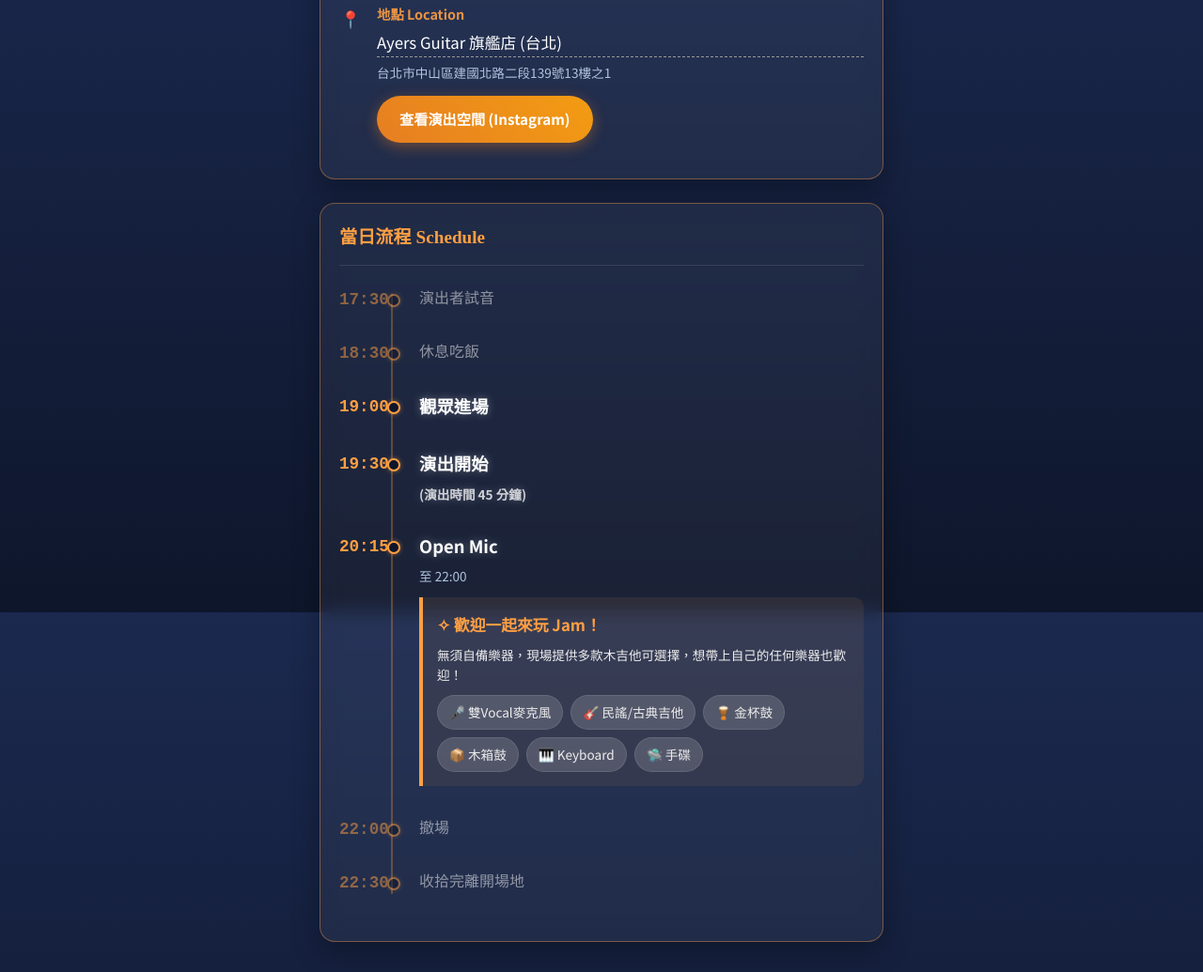
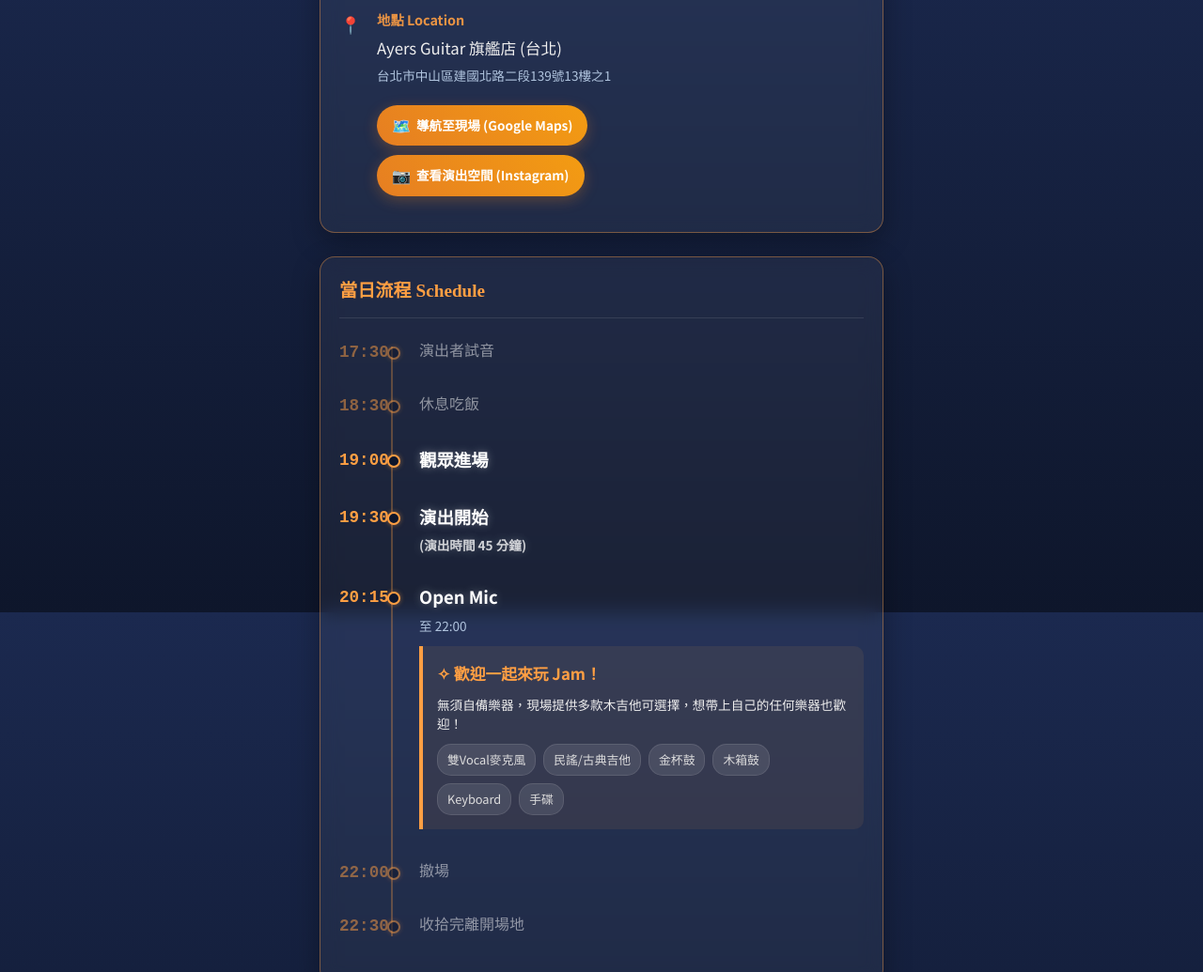
Before and after one commit to katewebsite/ayers, a plain HTML site: page index.html in a window 1280 px wide. Shown: the part 948-1983 px from the top of the page at 94% size. Drawn offline with Linux system fonts and the light colour scheme.

Commit message:
Update index.html

```diff
--- a/index.html
+++ b/index.html
@@ -126,34 +126,42 @@
             font-size: 1.05rem;
             color: #eee;
             display: block;
+            margin-bottom: 4px;
         }
 
         .note {
             font-size: 0.85rem;
             color: var(--text-gray);
-            margin-top: 6px;
+            margin-top: 4px;
             line-height: 1.5;
         }
 
-        /* --- 按鈕 --- */
+        /* --- 按鈕 (修改為較小尺寸) --- */
         .btn {
-            display: inline-block;
+            display: inline-flex; /* 改為 flex 以便對齊圖示 */
+            align-items: center;
+            justify-content: center;
             background: linear-gradient(45deg, #e67e22, #f39c12);
             color: white;
             text-decoration: none;
-            padding: 12px 24px; /* 增加按鈕觸控區域 */
+            /* 【修改】縮小內距與字體 */
+            padding: 8px 16px;
+            font-size: 0.85rem;
             border-radius: 50px;
             font-weight: bold;
-            margin-top: 15px;
+            margin-top: 10px; /* 按鈕間距 */
             transition: all 0.2s;
-            box-shadow: 0 4px 15px rgba(230, 126, 34, 0.4);
-            font-size: 0.95rem;
-            text-align: center;
+            box-shadow: 0 4px 15px rgba(230, 126, 34, 0.3);
             width: fit-content;
         }
         .btn:active { /* 手機版點擊效果 */
             transform: scale(0.98);
             filter: brightness(0.9);
+        }
+        /* 按鈕內圖示 */
+        .btn-icon {
+            margin-right: 6px;
+            font-size: 1rem;
         }
 
         /* --- 流程表 (時間軸) --- */
@@ -243,13 +251,14 @@
             gap: 8px; /* 標籤間距 */
         }
 
+        /* 【修改】標籤樣式調整 */
         .instrument-tags span {
             display: inline-block;
-            background: rgba(255,255,255,0.15);
-            padding: 6px 12px; /* 增加標籤大小 */
-            border-radius: 20px; /* 圓角 */
-            font-size: 0.85rem;
-            color: #eee;
+            background: rgba(255,255,255,0.1);
+            padding: 5px 10px; /* 稍微縮小標籤內距 */
+            border-radius: 15px;
+            font-size: 0.8rem; /* 稍微縮小字體 */
+            color: #ddd; /* 顏色稍微調暗一點點，讓它不要太搶眼 */
             border: 1px solid rgba(255,255,255,0.1);
         }
 
@@ -320,13 +329,15 @@
                 <div class="info-icon">📍</div>
                 <div class="info-content">
                     <span class="info-label">地點 Location</span>
-                    <a href="https://www.google.com/maps/search/?api=1&query=台北市中山區建國北路二段139號13樓之1" target="_blank" style="text-decoration: none;">
-                        <span class="info-value" style="color: #fff; border-bottom: 1px dashed #999;">Ayers Guitar 旗艦店 (台北)</span>
+
+                    <div class="info-value">Ayers Guitar 旗艦店 (台北)</div>
+                    <div class="note" style="margin-bottom: 12px;">台北市中山區建國北路二段139號13樓之1</div>
+
+                    <a href="https://maps.app.goo.gl/sSB4TZik7vbtKRFX6" target="_blank" class="btn">
+                        <span class="btn-icon">🗺️</span> 導航至現場 (Google Maps)
                     </a>
-                    <div class="note">台北市中山區建國北路二段139號13樓之1</div>
-
-                    <a href="https://www.instagram.com/reel/DSKC5SqDqH2/?utm_source=ig_web_copy_link&igsh=MzRlODBiNWFlZA%3D%3D" target="_blank" class="btn">
-                        查看演出空間 (Instagram)
+                    <br> <a href="https://www.instagram.com/reel/DSKC5SqDqH2/?utm_source=ig_web_copy_link&igsh=MzRlODBiNWFlZA%3D%3D" target="_blank" class="btn">
+                        <span class="btn-icon">📷</span> 查看演出空間 (Instagram)
                     </a>
                 </div>
             </div>
@@ -369,12 +380,12 @@
                                 無須自備樂器，現場提供多款木吉他可選擇，想帶上自己的任何樂器也歡迎！
                             </div>
                             <div class="instrument-tags">
-                                <span>🎤 雙Vocal麥克風</span>
-                                <span>🎸 民謠/古典吉他</span>
-                                <span>🪘 金杯鼓</span>
-                                <span>📦 木箱鼓</span>
-                                <span>🎹 Keyboard</span>
-                                <span>🛸 手碟</span>
+                                <span>雙Vocal麥克風</span>
+                                <span>民謠/古典吉他</span>
+                                <span>金杯鼓</span>
+                                <span>木箱鼓</span>
+                                <span>Keyboard</span>
+                                <span>手碟</span>
                             </div>
                         </div>
                     </div>
```
